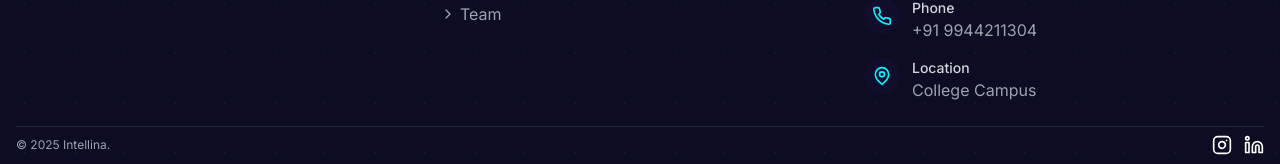
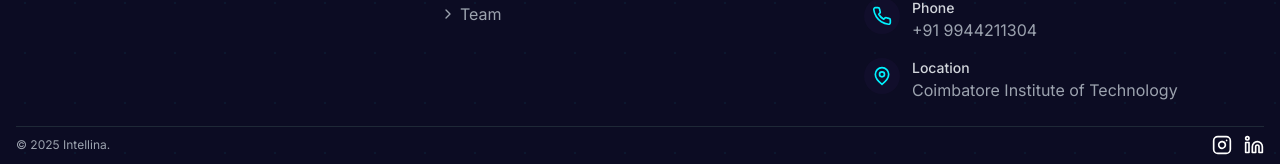
Before and after one commit to Sudharshan-3904/IntellinaWebsite, a React (Vite) app: page / in a window 1280 px wide. Shown: the part 3622-3786 px from the top of the page. Built offline with nearby package versions, Linux system fonts and the light colour scheme.

Commit message:
Update Footer.tsx

```diff
--- a/src/components/Footer.tsx
+++ b/src/components/Footer.tsx
@@ -33,7 +33,7 @@ const Footer = () => {
     {
       icon: <MapPin className="h-5 w-5 text-neon-blue" />,
       title: "Location",
-      details: "College Campus",
+      details: "Coimbatore Institute of Technology",
       link: "https://maps.app.goo.gl/8bPoikSz1V9U9vc68",
     },
   ];
```
